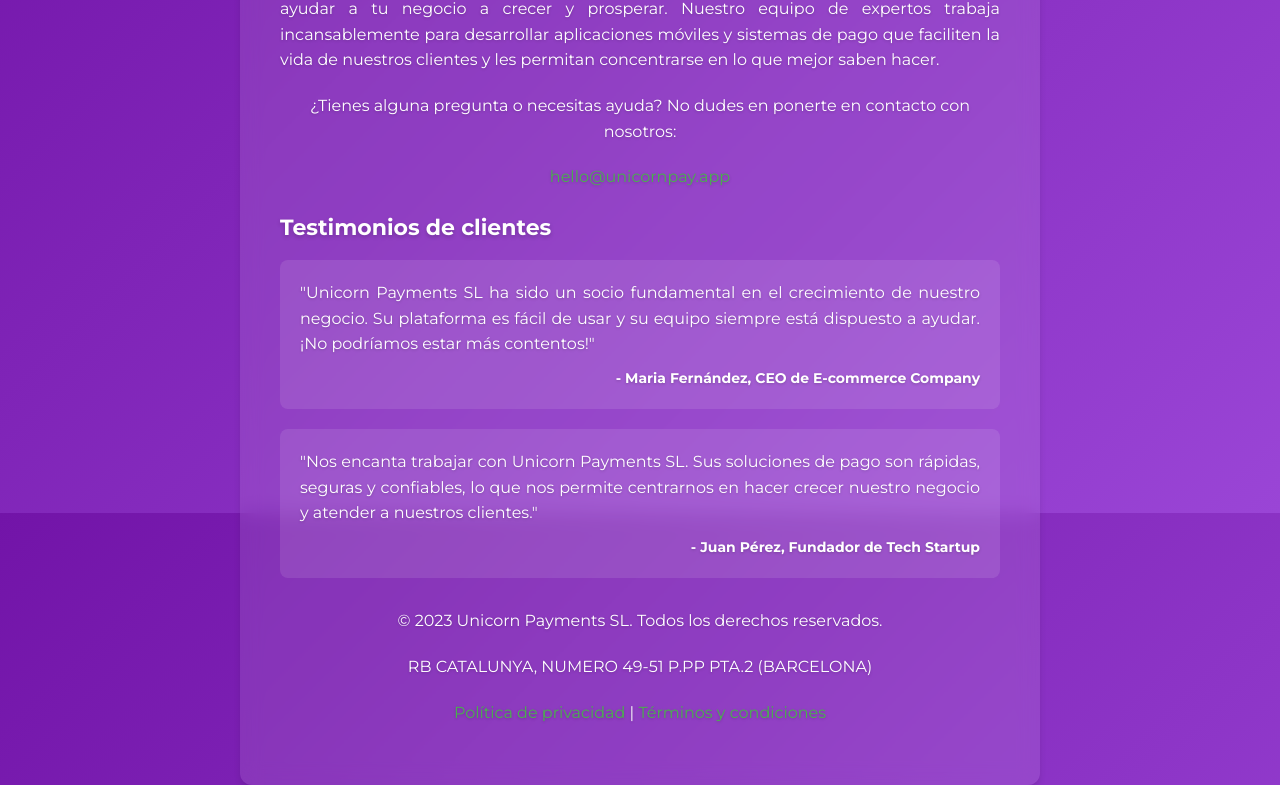
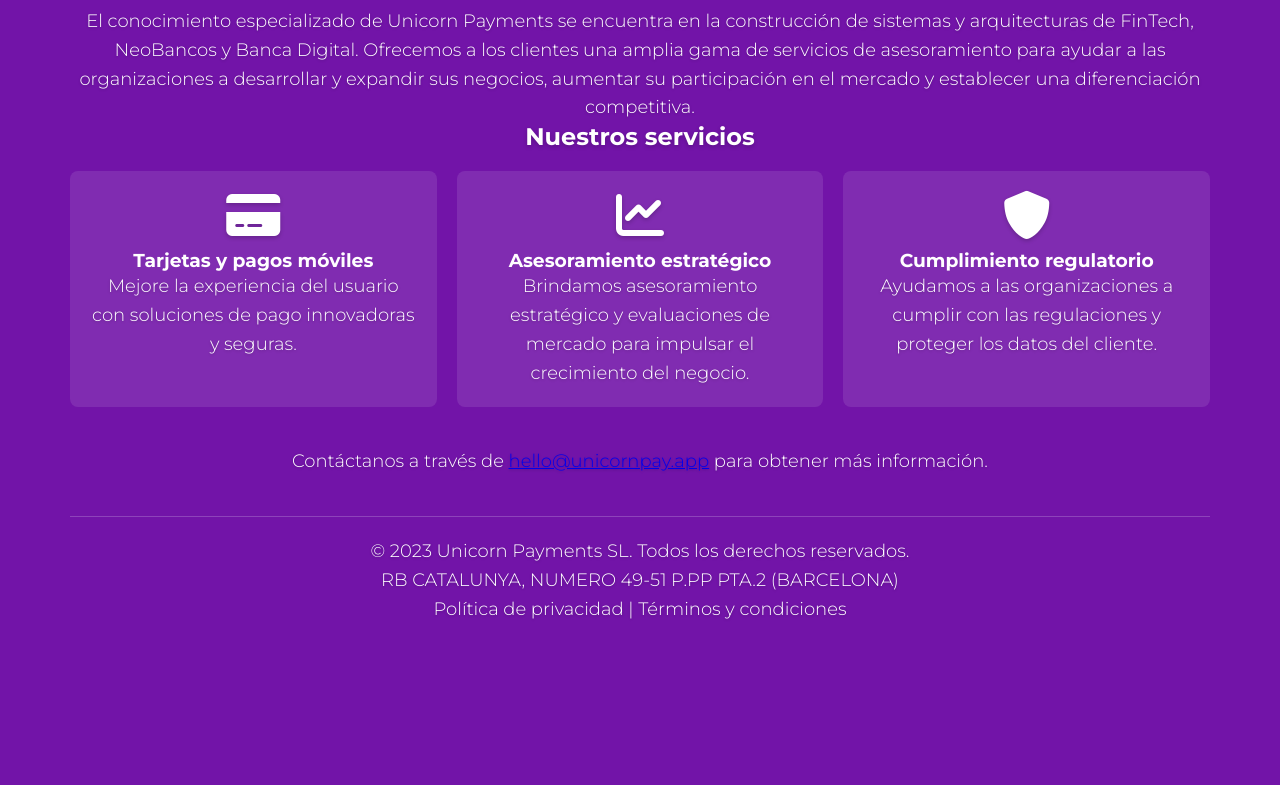
Before and after one commit to alexsicart/UnicornPay, a plain HTML site: page index.html in a window 1280 px wide. Shown: the part 287-1072 px from the top of the page. After the commit the page ends 971 px from the top, so only its background shows below. Drawn offline with Linux system fonts and the light colour scheme.

Commit message:
Update index.html

```diff
--- a/index.html
+++ b/index.html
@@ -4,78 +4,57 @@
     <meta charset="UTF-8">
     <meta name="viewport" content="width=device-width, initial-scale=1.0">
     <title>Unicorn Payments SL</title>
-    <link href="https://fonts.googleapis.com/css2?family=Montserrat:wght@400;700&display=swap" rel="stylesheet">
-    <link href="https://cdnjs.cloudflare.com/ajax/libs/font-awesome/6.0.0-beta3/css/all.min.css" rel="stylesheet">
+    <link rel="stylesheet" href="https://cdnjs.cloudflare.com/ajax/libs/font-awesome/6.0.0-beta3/css/all.min.css" integrity="sha384-KyZXEAg3QhqLMpG8r+Knujsl5/ovtS4gefS4ZlF0+W2016jBt7fKM1_tC/6Esd06" crossorigin="anonymous">
+    <link href="https://fonts.googleapis.com/css2?family=Montserrat:wght@300;400;700&display=swap" rel="stylesheet">
     <style>
         * {
-            box-sizing: border-box;
             margin: 0;
             padding: 0;
-            transition: all 0.3s ease;
+            box-sizing: border-box;
+            font-family: 'Montserrat', sans-serif;
         }
 
         body {
-            font-family: 'Montserrat', sans-serif;
             background-color: #7214A8;
-            display: flex;
-            justify-content: center;
-            align-items: center;
-            height: 100vh;
-            flex-direction: column;
-            color: #fff;
-            background: linear-gradient(135deg, #7214A8 0%, #9A45D6 100%);
+            color: #ffffff;
         }
 
         .container {
-            max-width: 800px;
-            line-height: 1.6;
-            text-align: justify;
-            box-shadow: 0 4px 6px rgba(0, 0, 0, 0.1);
-            border-radius: 12px;
-            margin: 20px;
-            padding: 40px;
-            background-color: rgba(255, 255, 255, 0.1);
-            backdrop-filter: blur(10px);
+            max-width: 1200px;
+            margin: 0 auto;
+            padding: 60px 30px;
+            text-align: center;
         }
 
         .header {
-            text-align: center;
-            margin-bottom: 30px;
+            display: flex;
+            flex-direction: column;
+            align-items: center;
         }
 
         .logo {
-            display: block;
-            margin: 0 auto 20px;
-            max-width: 100px;
-            height: auto;
-            object-fit: contain;
-            object-position: center;
-            padding-top: 10px;
+            max-width: 150px;
+            margin-bottom: 20px;
         }
 
         h1 {
-            font-size: 28px;
+            font-size: 36px;
             font-weight: 700;
             margin-bottom: 20px;
-            text-align: center;
-            color: #ffffff;
-            text-shadow: 0px 3px 5px rgba(0, 0, 0, 0.2);
+            text-shadow: 0px 2px 4px rgba(0, 0, 0, 0.2);
         }
 
         h2 {
-            font-size: 22px;
+            font-size: 24px;
             font-weight: 700;
-            margin-bottom: 15px;
-            text-align: left;
-            color: #ffffff;
+            margin-bottom: 20px;
             text-shadow: 0px 2px 4px rgba(0, 0, 0, 0.2);
         }
 
         p {
-            font-size: 16px;
-            font-weight: 400;
-            margin-bottom: 20px;
-            color: #ffffff;
+            font-size: 18px;
+            font-weight: 300;
+            line-height: 1.6;
             text-shadow: 0px 1px 3px rgba(0, 0, 0, 0.2);
         }
 
@@ -87,17 +66,16 @@
         }
 
         .service {
-            text-align: center;
-            background-color: rgba(255, 255,
-            255, 0.1);
+            display: flex;
+            flex-direction: column;
+            align-items: center;
             padding: 20px;
             border-radius: 8px;
-            cursor: pointer;
-            transform: translateY(0);
+            background-color: rgba(255, 255, 255, 0.1);
+            transition: transform 0.3s ease, box-shadow 0.3s ease;
         }
 
         .service:hover {
-            background-color: rgba(255, 255, 255, 0.15);
             transform: translateY(-5px);
             box-shadow: 0 4px 8px rgba(0, 0, 0, 0.2);
         }
@@ -114,50 +92,34 @@
             margin-top: 20px;
             font-weight: 400;
         }
-
-        .contact a {
-            color: #4CAF50;
-            text-decoration: none;
-        }
-
-        .contact a:hover {
-            text-decoration: underline;
-        }
-
         .footer {
+            margin-top: 40px;
+            padding-top: 20px;
+            border-top: 1px solid rgba(255, 255, 255, 0.2);
             font-size: 14px;
-            text-align: center;
-            margin-top: 30px;
         }
 
         .footer a {
-            color: #4CAF50;
+            color: #ffffff;
             text-decoration: none;
+            transition: color 0.3s ease;
         }
 
         .footer a:hover {
-            text-decoration: underline;
+            color: #dddddd;
         }
 
         @media (max-width: 767px) {
-            .container {
-                padding: 30px;
-            }
-
             h1 {
-                font-size: 24px;
+                font-size: 30px;
             }
 
             h2 {
-                font-size: 20px;
+                font-size: 22px;
             }
 
-            .services {
-                grid-template-columns: repeat(auto-fit, minmax(150px, 1fr));
-            }
-
-            .service-icon {
-                font-size: 36px;
+            p {
+                font-size: 16px;
             }
         }
     </style>
@@ -169,40 +131,31 @@
             <h1>Unicorn Payments SL</h1>
         </div>
 
+        <p>
+            El conocimiento especializado de Unicorn Payments se encuentra en la construcción de sistemas y arquitecturas de FinTech, NeoBancos y Banca Digital. Ofrecemos a los clientes una amplia gama de servicios de asesoramiento para ayudar a las organizaciones a desarrollar y expandir sus negocios, aumentar su participación en el mercado y establecer una diferenciación competitiva.
+        </p>
+
         <h2>Nuestros servicios</h2>
         <div class="services">
             <div class="service">
                 <i class="fas fa-credit-card service-icon"></i>
-                <p>Soluciones de pago rápidas y seguras para tu negocio.</p>
+                <h3>Tarjetas y pagos móviles</h3>
+                <p>Mejore la experiencia del usuario con soluciones de pago innovadoras y seguras.</p>
             </div>
             <div class="service">
-                <i class="fas fa-mobile-alt service-icon"></i>
-                <p>Aplicaciones móviles intuitivas y fáciles de usar.</p>
+                <i class="fas fa-chart-line service-icon"></i>
+                <h3>Asesoramiento estratégico</h3>
+                <p>Brindamos asesoramiento estratégico y evaluaciones de mercado para impulsar el crecimiento del negocio.</p>
             </div>
             <div class="service">
                 <i class="fas fa-shield-alt service-icon"></i>
-                <p>Protección de datos y seguridad de la información.</p>
+                <h3>Cumplimiento regulatorio</h3>
+                <p>Ayudamos a las organizaciones a cumplir con las regulaciones y proteger los datos del cliente.</p>
             </div>
         </div>
 
-        <p>En Unicorn Payments SL, ofrecemos soluciones de pago innovadoras y seguras para ayudar a tu negocio a crecer y prosperar. Nuestro equipo de expertos trabaja incansablemente para desarrollar aplicaciones móviles y sistemas de pago que faciliten la vida de nuestros clientes y les permitan concentrarse en lo que mejor saben hacer.</p>
-
         <div class="contact">
-            <p>¿Tienes alguna pregunta o necesitas ayuda? No dudes en ponerte en contacto con nosotros:</p>
-            <p><a href="mailto:hello@unicornpay.app">hello@unicornpay.app</a
-            </p>
-        </div>
-
-        <h2>Testimonios de clientes</h2>
-        <div class="testimonials">
-            <blockquote>
-                <p>"Unicorn Payments SL ha sido un socio fundamental en el crecimiento de nuestro negocio. Su plataforma es fácil de usar y su equipo siempre está dispuesto a ayudar. ¡No podríamos estar más contentos!"</p>
-                <footer>- Maria Fernández, CEO de E-commerce Company</footer>
-            </blockquote>
-            <blockquote>
-                <p>"Nos encanta trabajar con Unicorn Payments SL. Sus soluciones de pago son rápidas, seguras y confiables, lo que nos permite centrarnos en hacer crecer nuestro negocio y atender a nuestros clientes."</p>
-                <footer>- Juan Pérez, Fundador de Tech Startup</footer>
-            </blockquote>
+            <p>Contáctanos a través de <a href="mailto:hello@unicornpay.app">hello@unicornpay.app</a> para obtener más información.</p>
         </div>
 
         <div class="footer">
@@ -211,36 +164,5 @@
             <p><a href="#">Política de privacidad</a> | <a href="#">Términos y condiciones</a></p>
         </div>
     </div>
-
-    <style>
-        blockquote {
-            margin-bottom: 20px;
-            padding: 20px;
-            background-color: rgba(255, 255, 255, 0.1);
-            border-radius: 8px;
-        }
-
-        blockquote p {
-            font-size: 16px;
-            font-weight: 400;
-            margin-bottom: 10px;
-            color: #ffffff;
-            text-shadow: 0px 1px 3px rgba(0, 0, 0, 0.2);
-        }
-
-        blockquote footer {
-            font-size: 14px;
-            font-weight: 700;
-            text-align: right;
-            color: #ffffff;
-            text-shadow: 0px 1px 3px rgba(0, 0, 0, 0.2);
-        }
-
-        @media (max-width: 767px) {
-            .testimonials {
-                font-size: 14px;
-            }
-        }
-    </style>
 </body>
 </html>
```
